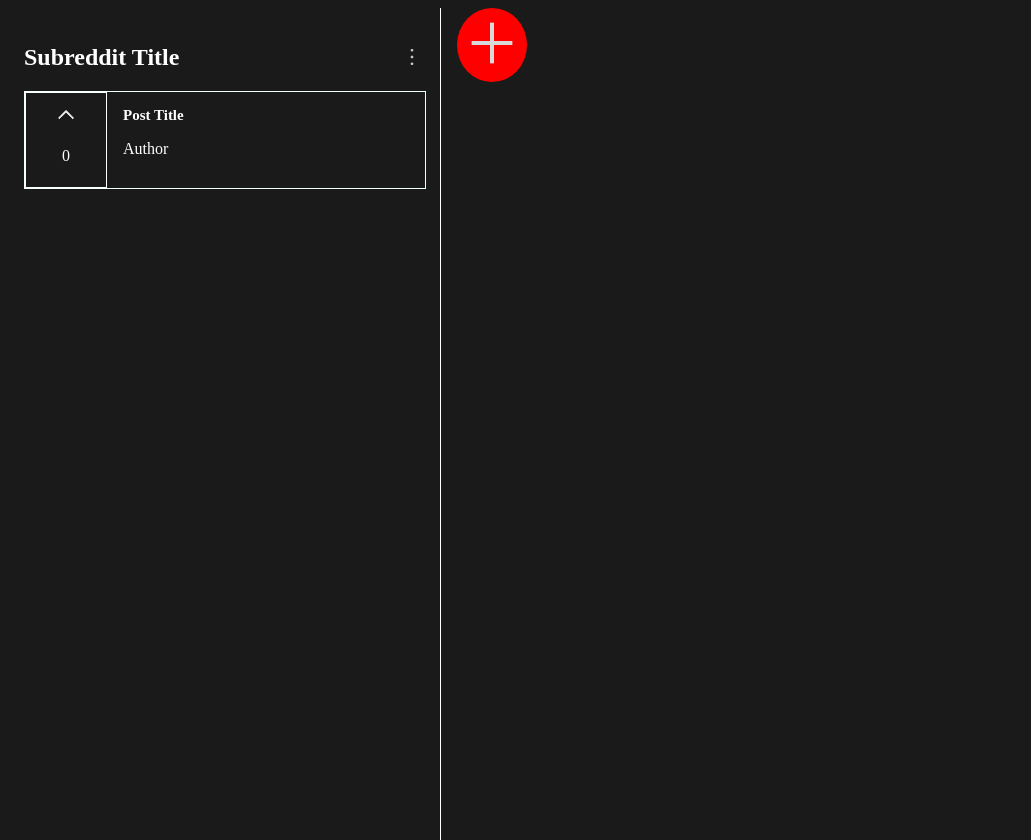
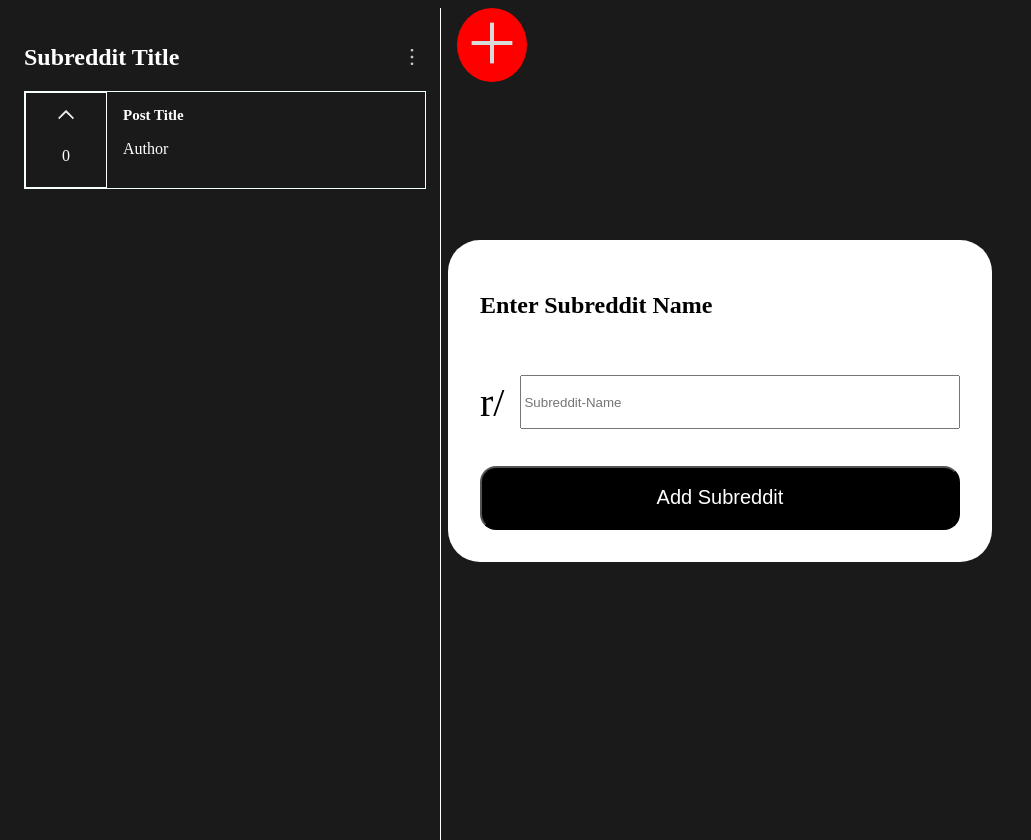
Before and after one commit to luna-adam/reddit-client, a website: page index.html in a window 1280 px wide. Shown: the whole page, without its empty margins (0-1031 px from the left). Drawn offline with Linux system fonts and the light colour scheme; no server answers.

Commit message:
some styling

```diff
--- a/index.html
+++ b/index.html
@@ -36,6 +36,15 @@
 
         </div>
 
+        <div class="add-container">
+            <h2>Enter Subreddit Name</h2>
+            <div class="input-container">
+                <p>r/</p>
+                <input class="subreddit-name" placeholder="Subreddit-Name">
+            </div>
+            <button class="submit-name-bttn">Add Subreddit</button>
+        </div>
+
          <div class="add-button">
                 <img src="../images/plus-icon.png">
          </div>
--- a/index.js
+++ b/index.js
@@ -1,11 +1,16 @@
 
 
 const subreddits = document.querySelector('.subreddits');
+const addSubreddit = document.querySelector('.add-button');
 
 let data;
 
 
+addSubreddit.addEventListener('click', () => {
 
+
+
+})
 fetchSubreddit();
 
 
@@ -73,7 +78,7 @@
         })
 
         refresh.addEventListener('click', () => {
-
+            subredditColumn.remove();
             fetchSubreddit();
 
         })
--- a/style.css
+++ b/style.css
@@ -67,6 +67,7 @@
     background-color: red;
     height: fit-content;
     border-radius: 100%;
+    cursor: pointer;
 }
 
 .subreddit-buttons {
@@ -100,3 +101,37 @@
     cursor: pointer;
 
 }
+
+.add-container{
+    width: 30rem;
+    background-color: white;
+    position: fixed;
+    top: 30%;
+    left: 35%;
+    border-radius: 2rem;
+    padding: 2rem;
+    color: black;
+}
+
+.input-container {
+    display: flex;
+    align-items: center;
+}
+
+.input-container p{
+    font-size: 40px;
+    margin-right: 1rem;
+}
+.subreddit-name{
+    width: 100%;
+    height: 3rem;
+}
+
+.submit-name-bttn{
+    height: 4rem;
+    width: 100%;
+    background-color: black;
+    color: white;
+    border-radius: 1rem;
+    font-size: 20px;
+}
```
